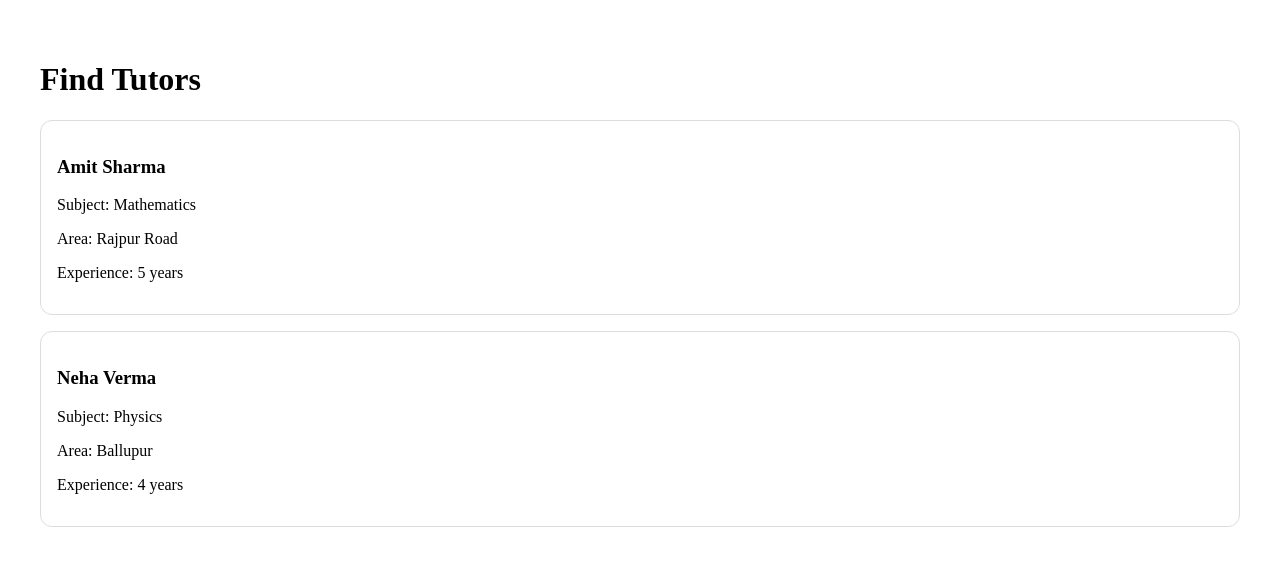
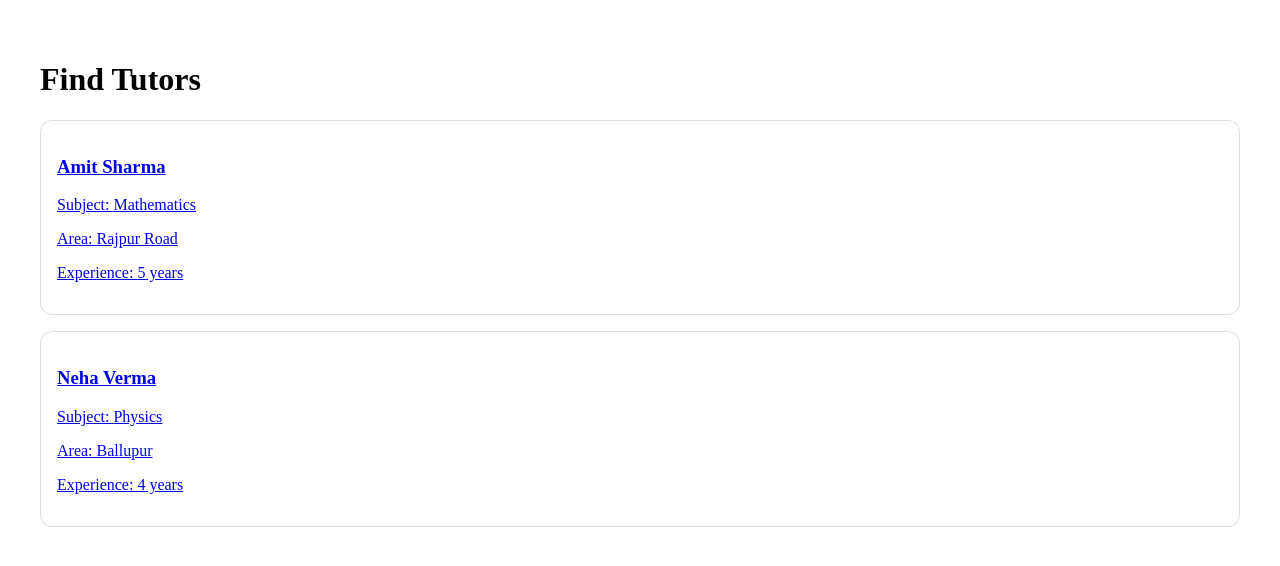
Before and after one commit to Kakagit2025/Tutorwebsite, a Next.js app: page /tutors in a window 1280 px wide. Shown: the top 566 px of the page. Built offline with nearby package versions, Linux system fonts and the light colour scheme.

Commit message:
Make tutor cards clickable

```diff
--- a/components/TutorCard.tsx
+++ b/components/TutorCard.tsx
@@ -1,17 +1,22 @@
+import Link from 'next/link';
+
 type TutorCardProps = {
+  id: number;
   name: string;
   subject: string;
   area: string;
   experience: number;
 };
 
-export default function TutorCard({ name, subject, area, experience }: TutorCardProps) {
+export default function TutorCard({ id, name, subject, area, experience }: TutorCardProps) {
   return (
-    <div style={{ border: '1px solid #ddd', padding: '1rem', borderRadius: '12px' }}>
-      <h3>{name}</h3>
-      <p>Subject: {subject}</p>
-      <p>Area: {area}</p>
-      <p>Experience: {experience} years</p>
-    </div>
+    <Link href={`/tutors/${id}`}>
+      <div style={{ border: '1px solid #ddd', padding: '1rem', borderRadius: '12px', cursor: 'pointer' }}>
+        <h3>{name}</h3>
+        <p>Subject: {subject}</p>
+        <p>Area: {area}</p>
+        <p>Experience: {experience} years</p>
+      </div>
+    </Link>
   );
 }
```
